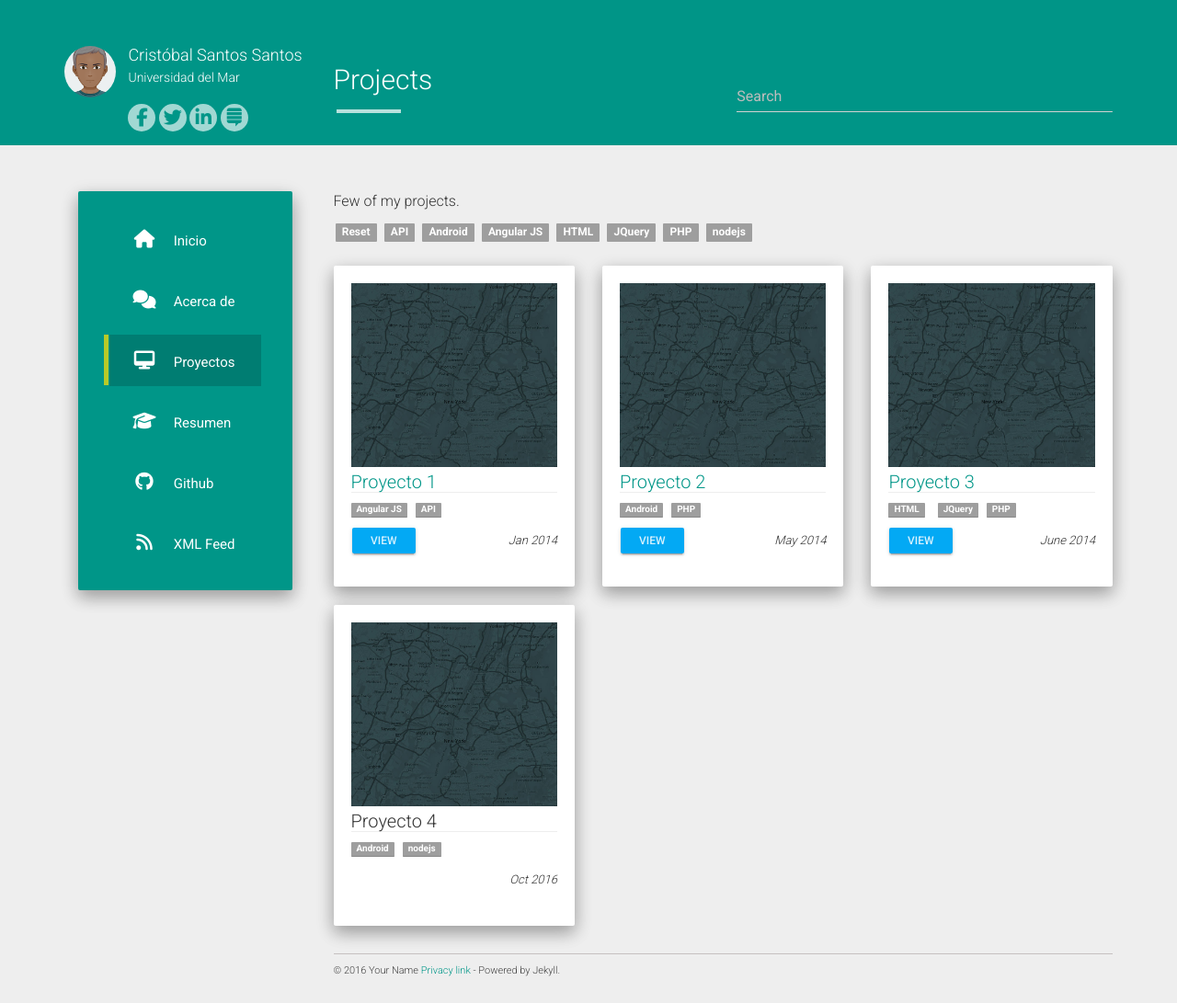
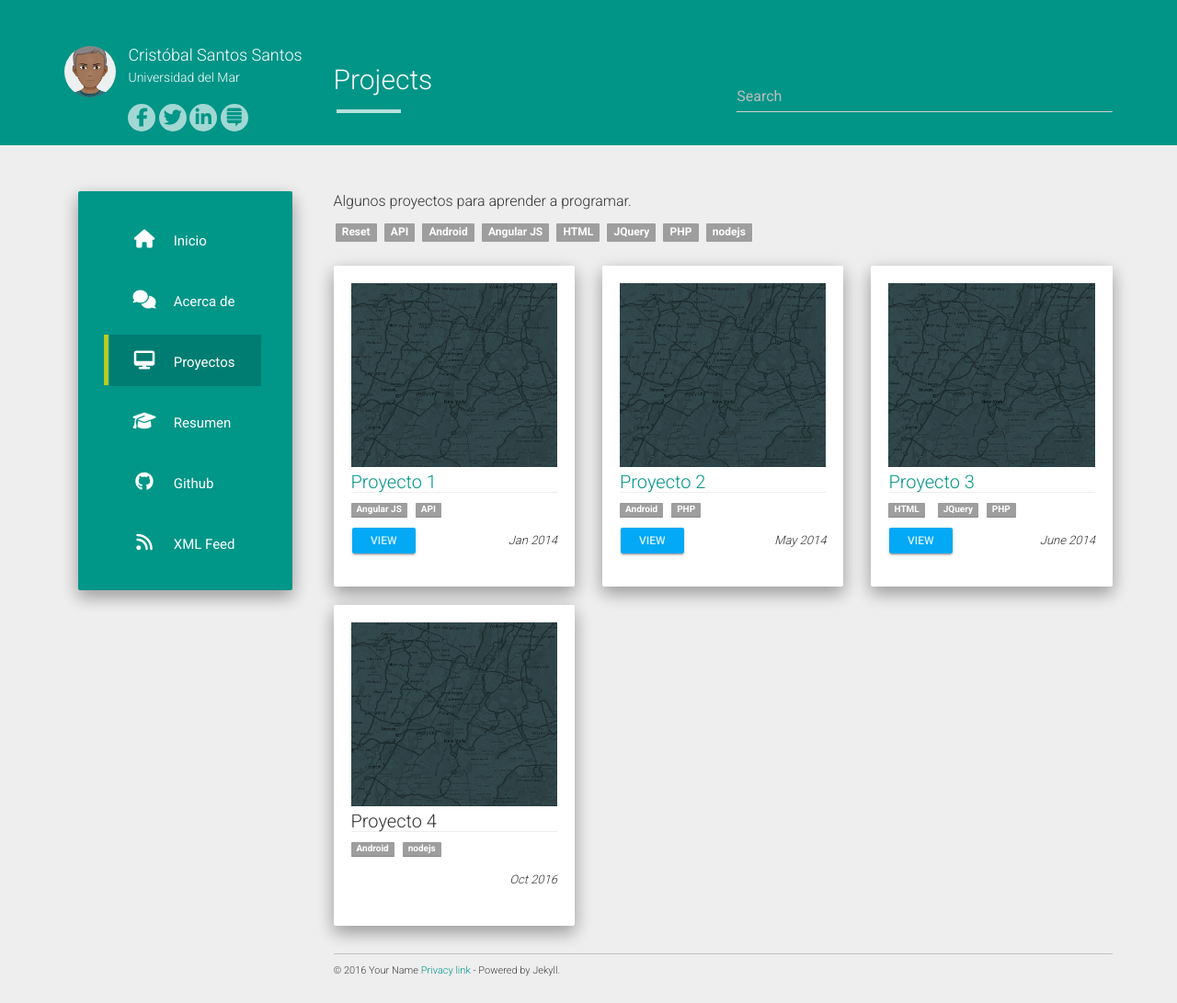
Before and after one commit to css-umar/Programacion, a Jekyll site: the page built from projects.md, in a window 1280 px wide. Shown: the whole page at 92% size. Built offline with Jekyll 4.4.1, drawn with Linux system fonts in a browser that asks for light colours; nearby versions of some CDN libraries.

Commit message:
Update projects.md

```diff
--- a/projects.md
+++ b/projects.md
@@ -4,4 +4,4 @@
 permalink: /projects/
 ---
 
-Few of my projects.
+Algunos proyectos para aprender a programar.
```
